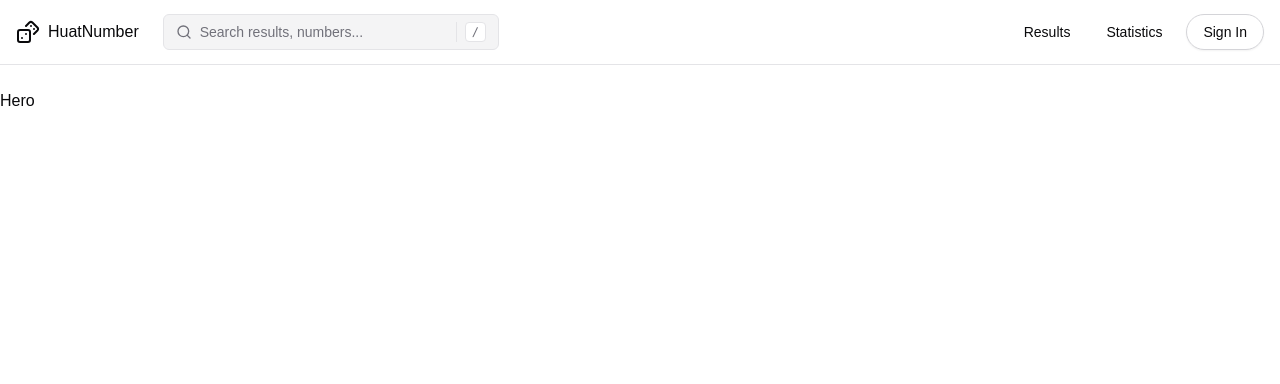
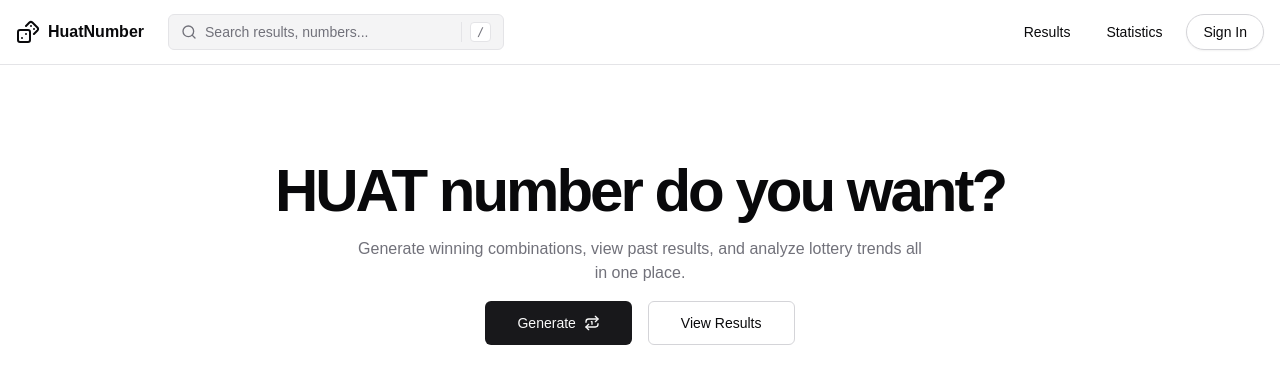
Before and after one commit to tedawf/tt4d-web, a Next.js app: page / in a window 1280 px wide. Shown: the top 384 px of the page. Built offline with nearby package versions, Linux system fonts and the light colour scheme.

Commit message:
add home page

```diff
--- a/src/app/layout.tsx
+++ b/src/app/layout.tsx
@@ -1,4 +1,4 @@
-import { Header } from "@/components/Header";
+import { Header } from "@/components/layout/Header";
 import type { Metadata } from "next";
 import { ThemeProvider } from "next-themes";
 import "./globals.css";
--- a/src/app/page.tsx
+++ b/src/app/page.tsx
@@ -1,8 +1,8 @@
-import { Hero } from "@/components/Hero";
+import { Hero } from "@/components/home/Hero";
 
 export default function Home() {
   return (
-    <main className="container py-6">
+    <main className="flex flex-col justify-center">
       <Hero />
     </main>
   );
--- /dev/null
+++ b/src/app/results/page.tsx
@@ -0,0 +1,30 @@
+import { LotterySummary } from "@/components/LotterySummary";
+import { DrawResult } from "@/types/toto";
+
+export default async function Page() {
+  const fetchDraws = async () => {
+    const response = await fetch("http://localhost:8000/draws");
+    if (!response.ok) {
+      throw new Error("Failed to fetch data");
+    }
+    return await response.json();
+  };
+
+  // Fetch results
+  let results: DrawResult[];
+  try {
+    results = await fetchDraws();
+    console.log(results);
+  } catch (err) {
+    console.error(err);
+    return <div>Failed to fetch draws</div>;
+  }
+
+  return (
+    <section className="grid grid-cols-1 gap-8 md:grid-cols-2 lg:grid-cols-3">
+      {results.map((result) => (
+        <LotterySummary key={result.drawNumber} drawResult={result} />
+      ))}
+    </section>
+  );
+}
--- a/src/components/Hero.tsx
+++ /dev/null
@@ -1,5 +0,0 @@
-export const Hero = () => {
-  return (
-    <div>Hero</div>
-  )
-}
--- /dev/null
+++ b/src/components/home/Hero.tsx
@@ -0,0 +1,30 @@
+import { Repeat1Icon } from "lucide-react";
+import Link from "next/link";
+import { Button } from "../ui/button";
+
+export const Hero = () => {
+  return (
+    <section className="container px-4 py-12 md:px-6 md:py-24">
+      <div className="flex flex-col items-center space-y-4 text-center">
+        <h1 className="text-3xl font-bold tracking-tighter sm:text-4xl md:text-5xl lg:text-6xl/none">
+          HUAT number do you want?
+        </h1>
+        <p className="mx-auto max-w-2xl text-muted-foreground md:max-w-xl">
+          Generate winning combinations, view past results, and analyze lottery
+          trends all in one place.
+        </p>
+        <div className="space-x-4">
+          <Button asChild size="lg">
+            <Link href="/generate">
+              <span>Generate</span>
+              <Repeat1Icon />
+            </Link>
+          </Button>
+          <Button variant="outline" size="lg">
+            <Link href="/results">View Results</Link>
+          </Button>
+        </div>
+      </div>
+    </section>
+  );
+};
--- a/src/components/Header.tsx
+++ b/src/components/layout/Header.tsx
@@ -1,14 +1,14 @@
 import { DicesIcon, SearchIcon } from "lucide-react";
 import Link from "next/link";
-import { Button } from "./ui/button";
-import { Input } from "./ui/input";
+import { Button } from "../ui/button";
+import { Input } from "../ui/input";
 import {
   NavigationMenu,
   NavigationMenuItem,
   NavigationMenuLink,
   NavigationMenuList,
   navigationMenuTriggerStyle,
-} from "./ui/navigation-menu";
+} from "../ui/navigation-menu";
 
 export const Header = () => {
   return (
@@ -17,8 +17,8 @@ export const Header = () => {
         <div className="flex items-center gap-6">
           {/* Logo */}
           <Link href="/" className="flex items-center space-x-2">
-            <DicesIcon className="h-6 w-6" />
-            <span className="font-medium">HuatNumber</span>
+            <DicesIcon />
+            <span className="font-semibold">HuatNumber</span>
           </Link>
 
           {/* Search */}
```
